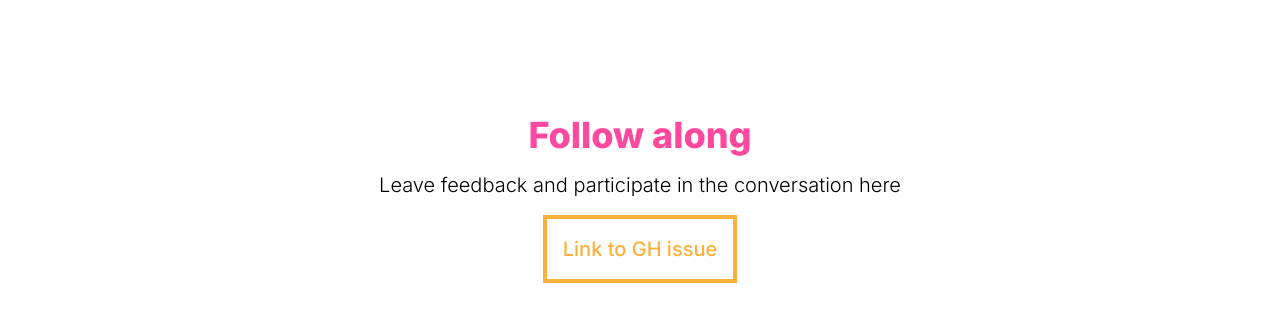
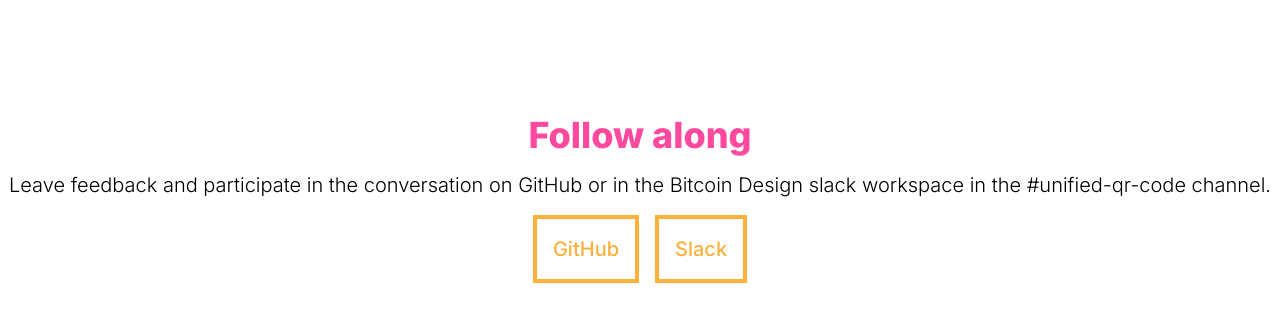
Before and after one commit to sbddesign/bip21-site, a Next.js app: page / in a window 1280 px wide. Shown: the part 8038-8359 px from the top of the page. Built offline with nearby package versions, Linux system fonts and the light colour scheme; some icons are missing.

Commit message:
Updated follow buttons

```diff
--- a/pages/index.js
+++ b/pages/index.js
@@ -220,16 +220,25 @@
             <Table />
           </div>
         </div>
-        <div className="pt-12 pb-12 text-center space-y-4 flex flex-col items-center">
+
+        <div className="pt-12 pb-12 text-center space-y-4 flex flex-col items-center container mx-auto">
           <h2 className="text-bpr-pink">Follow along</h2>
           <p class="text-xl">
-            Leave feedback and participate in the conversation here
+            Leave feedback and participate in the conversation on GitHub or in the Bitcoin Design slack workspace in the #unified-qr-code channel.
           </p>
-          <a href="#">
-            <div class="border-4 border-bpr-orange p-4 text-xl text-bpr-orange">
-              Link to GH issue
-            </div>
-          </a>
+          <div className="flex space-x-4">
+            <a href="https://github.com/sbddesign/bip21-site">
+              <div className="border-4 border-bpr-orange p-4 text-xl text-bpr-orange">
+                GitHub
+              </div>
+            </a>
+            <a href="https://join.slack.com/t/bitcoindesign/shared_invite/zt-10sxfovaq-isViijl4RThKRs_TsAQnuA">
+              <div className="border-4 border-bpr-orange p-4 text-xl text-bpr-orange">
+                Slack
+              </div>
+            </a>
+          </div>
+
         </div>
       </main>
     </div>
```
